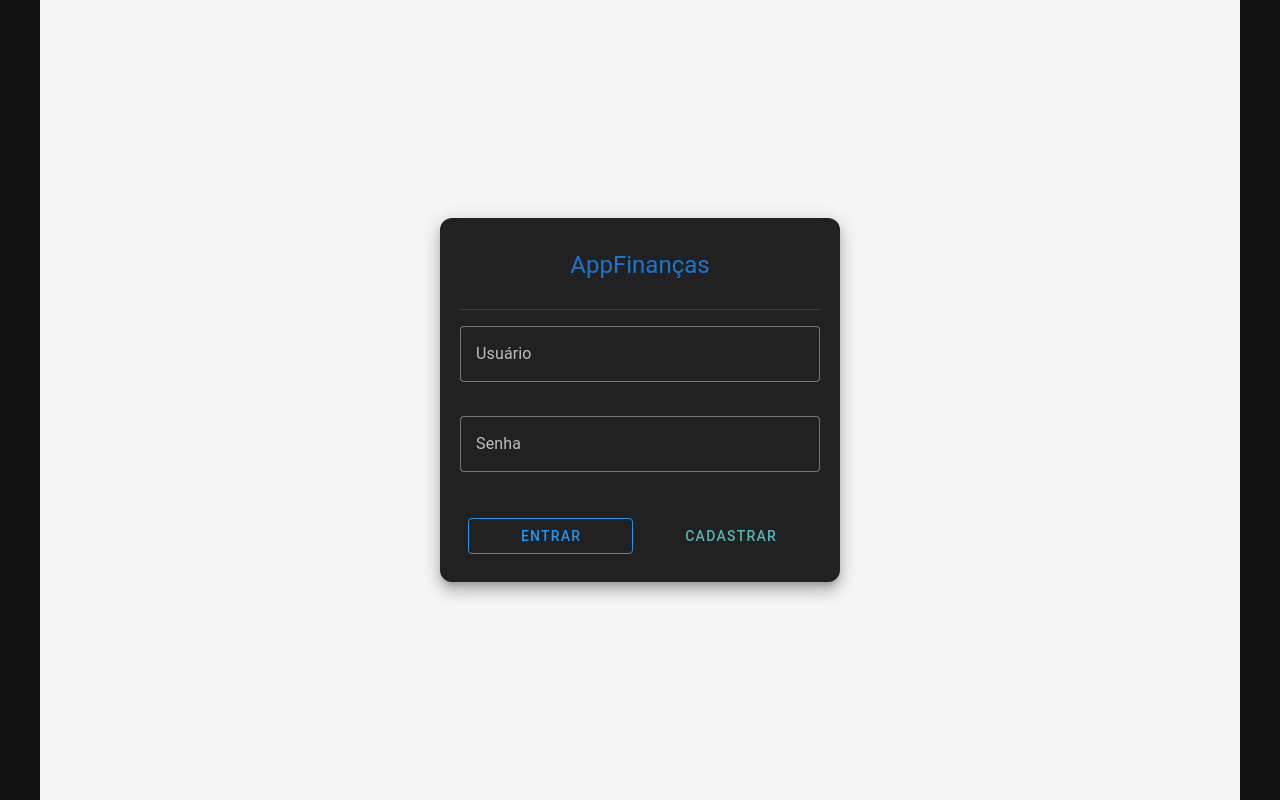
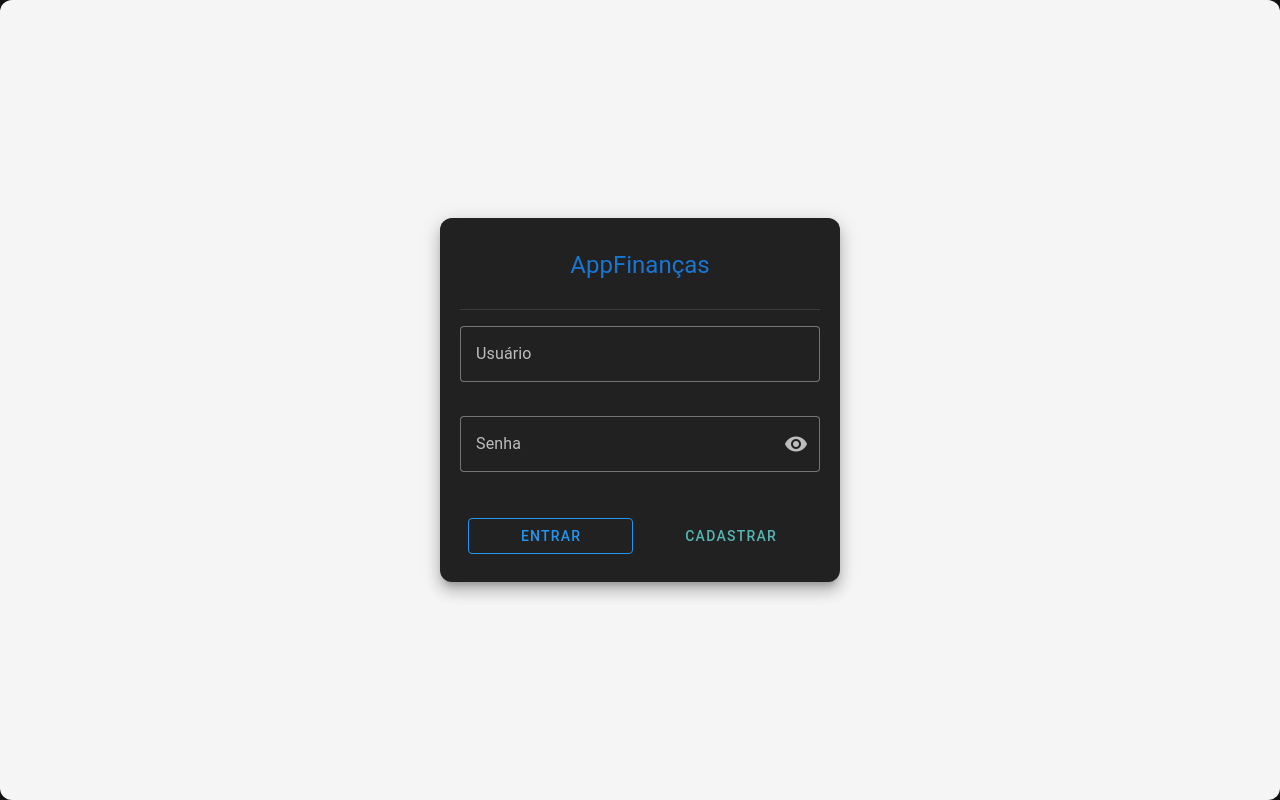
Before and after one commit to brenocoelhos/Financasfront, a Vue app: page /login in a window 1280 px wide. Built offline with nearby package versions, Linux system fonts and the light colour scheme.

Commit message:
fix: add show password and border container

```diff
--- a/src/components/Cadastro.vue
+++ b/src/components/Cadastro.vue
@@ -1,4 +1,5 @@
 <template>
+  <v-card elevation="0" style="border-radius: 12px; background-color: #f5f5f5">
   <v-container class="d-flex justify-center align-center no-border" style="height: 100vh; background-color: #f5f5f5">
     <v-card class="pa-5" elevation="10" style="max-width: 400px; width: 100%; border-radius: 12px">
       <v-card-title class="text-h5 text-center mb-4" style="color: #1976d2">AppFinanças</v-card-title>
@@ -22,6 +23,7 @@
     :border="false" :color="'red'" :icon="'mdi-alert-circle'" :elevation="2">
     {{ alertMessage }}
   </v-alert>
+  </v-card>
 </template>
 
 <script setup lang="ts">
--- a/src/components/Login.vue
+++ b/src/components/Login.vue
@@ -1,23 +1,19 @@
 <template>
-  <v-container
-    class="d-flex justify-center align-center no-border"
-    style="height: 100vh; background-color: #f5f5f5"
-  >
-    <v-card
-      class="pa-5"
-      elevation="10"
-      style="max-width: 400px; width: 100%; border-radius: 12px"
-    >
+  <v-card elevation="0" style="border-radius: 12px; background-color: #f5f5f5">
+    <v-container class="d-flex justify-center align-center no-border" style="height: 100vh; background-color: #f5f5f5">
+      <v-card class="pa-5" elevation="10" style="max-width: 400px; width: 100%; border-radius: 12px">
         <v-card-title class="text-h5 text-center mb-4" style="color: #1976d2">AppFinanças</v-card-title>
         <v-divider class="mb-4"></v-divider>
-      <v-text-field v-model="usuario" label="Usuário" variant="outlined" dense class="mb-3"/>
+        <v-text-field v-model="usuario" label="Usuário" variant="outlined" dense class="mb-3" />
         <v-text-field
           v-model="senha"
+          :type="showPassword ? 'text' : 'password'"
           label="Senha"
           variant="outlined"
           dense
-        type="password"
           class="mb-4"
+          :append-inner-icon="showPassword ? 'mdi-eye-off' : 'mdi-eye'"
+          @click:append-inner="togglePasswordVisibility"
         />
         <div class="d-flex justify-space-between">
           <v-btn variant="outlined" color="primary" class="ma-2" style="flex: 1" @click="handleLogin">
@@ -29,46 +25,47 @@
         </div>
       </v-card>
     </v-container>
-  <v-alert
-    v-model="alert"
-    type="error"
-    dismissible
-    class="mt-4"
-    :style="{ position: 'fixed', top: '20px', left: '50%', transform: 'translateX(-50%)', zIndex: 1000 }"
-    closable
-    :border="false"
-    :color="'red'"
-    :icon="'mdi-alert-circle'"
-    :elevation="2"
-  >
+    <v-alert v-model="alert" type="error" dismissible class="mt-4"
+      :style="{ position: 'fixed', top: '20px', left: '50%', transform: 'translateX(-50%)', zIndex: 1000 }" closable
+      :border="false" :color="'red'" :icon="'mdi-alert-circle'" :elevation="2">
       {{ alertMessage }}
     </v-alert>
+  </v-card>
 </template>
 
 <script setup lang="ts">
 import { ref } from 'vue';
 import { useRouter } from 'vue-router';
-import { login } from '@/api/auth'; // Importa o serviço de autenticação
+import { login } from '@/api/auth';
 
 const router = useRouter();
 const usuario = ref<string>('');
 const senha = ref<string>('');
 const alert = ref<boolean>(false);
 const alertMessage = ref<string>('');
+const showPassword = ref<boolean>(false);
 
 const handleLogin = async () => {
   if (usuario.value === '' && senha.value === '') {
     alertMessage.value = 'Por favor, preencha o usuário e a senha.';
     showAlert();
     return;
+  } else if (usuario.value === '') {
+    alertMessage.value = 'Por favor, preencha o usuário.';
+    showAlert();
+    return;
+  } else if (senha.value === '') {
+    alertMessage.value = 'Por favor, preencha a senha.';
+    showAlert();
+    return;
   }
 
   try {
-    const data = await login(usuario.value, senha.value); // Faz a requisição ao backend
+    const data = await login(usuario.value, senha.value);
     console.log('Login bem-sucedido:', data);
-    router.push('/home'); // Redireciona para a página inicial
+    router.push('/home');
   } catch (error) {
-    alertMessage.value = error; // Exibe a mensagem de erro
+    alertMessage.value = String(error);
     showAlert();
   }
 };
@@ -79,6 +76,10 @@ const showAlert = () => {
     alert.value = false;
   }, 3000);
 };
+
+const togglePasswordVisibility = () => {
+  showPassword.value = !showPassword.value;
+};
 </script>
 
 <style scoped>
```
Lines whose indentation alone changed are shown as unchanged.
